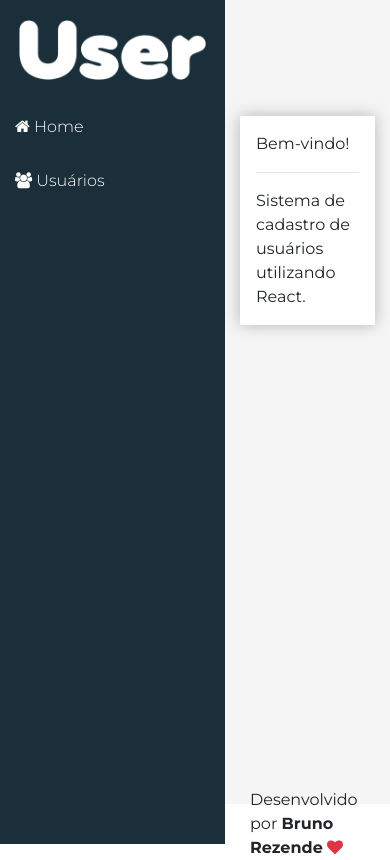
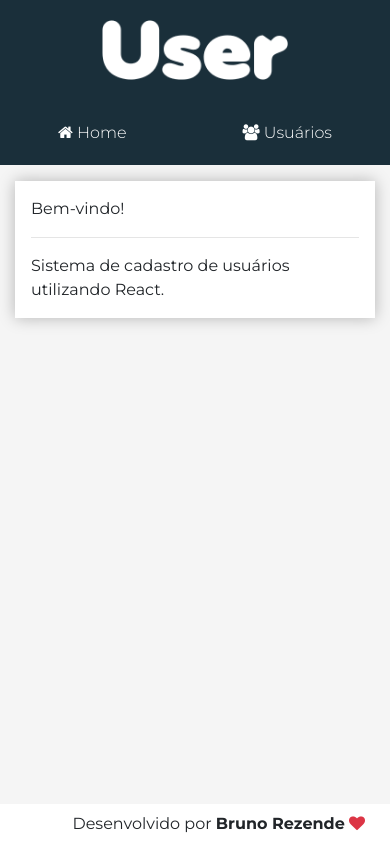
Before and after one commit to brunocrez/stack-user-app, a React (Create React App) app in the folder frontend/: page / in a window 390 px wide. Built offline with nearby package versions, Linux system fonts and the light colour scheme.

Commit message:
adding responsivity

```diff
--- a/frontend/src/App.css
+++ b/frontend/src/App.css
@@ -3,6 +3,7 @@
 
   --logo-height: 100px;
   --header-height: 100px;
+  --menu-top-height: 65px;
   --footer-height: 40px;
   --aside-width: 225px;
 
@@ -47,3 +48,19 @@
 footer.footer {
   grid-area: footer;
 }
+
+@media(max-width: 768px) {
+  .app {
+    grid-template-rows: var(--header-height) var(--menu-top-height) 1fr var(--footer-height);
+    grid-template-columns: var(--aside-width) 1fr;
+    grid-template-areas: "logo header" "menu menu" "content content" "footer footer";
+  }
+}
+
+@media(max-width: 576px) {
+  .app {
+    grid-template-rows: var(--logo-height) var(--menu-top-height) 1fr var(--footer-height);
+    grid-template-columns: 1fr;
+    grid-template-areas: "logo" "menu" "content" "footer";
+  }
+}
--- a/frontend/src/components/template/Logo/styles.css
+++ b/frontend/src/components/template/Logo/styles.css
@@ -10,3 +10,9 @@
   width: 100%;
   height: var(--logo-height);
 }
+
+@media(max-width: 576px) {
+  .aside.logo img {
+    width: 350px;
+  }
+}
--- a/frontend/src/components/template/Nav/styles.css
+++ b/frontend/src/components/template/Nav/styles.css
@@ -16,3 +16,20 @@
 aside.menu-area .menu a:hover {
   background: linear-gradient(135deg, #07A7E3 0%, #32DAC3 100%);
 }
+
+@media(max-width: 768px) {
+  .menu {
+    display: flex;
+    /* justify-content: flex-start; */
+    align-items: center;
+
+    height: 100%;
+    justify-content: space-around;
+  }
+
+  .menu a {
+    display: inline;
+    padding: 10px;
+    margin: 0;
+  }
+}
```
Also changed, not shown: 1 other file (tests, documents, lock files or other folders).
